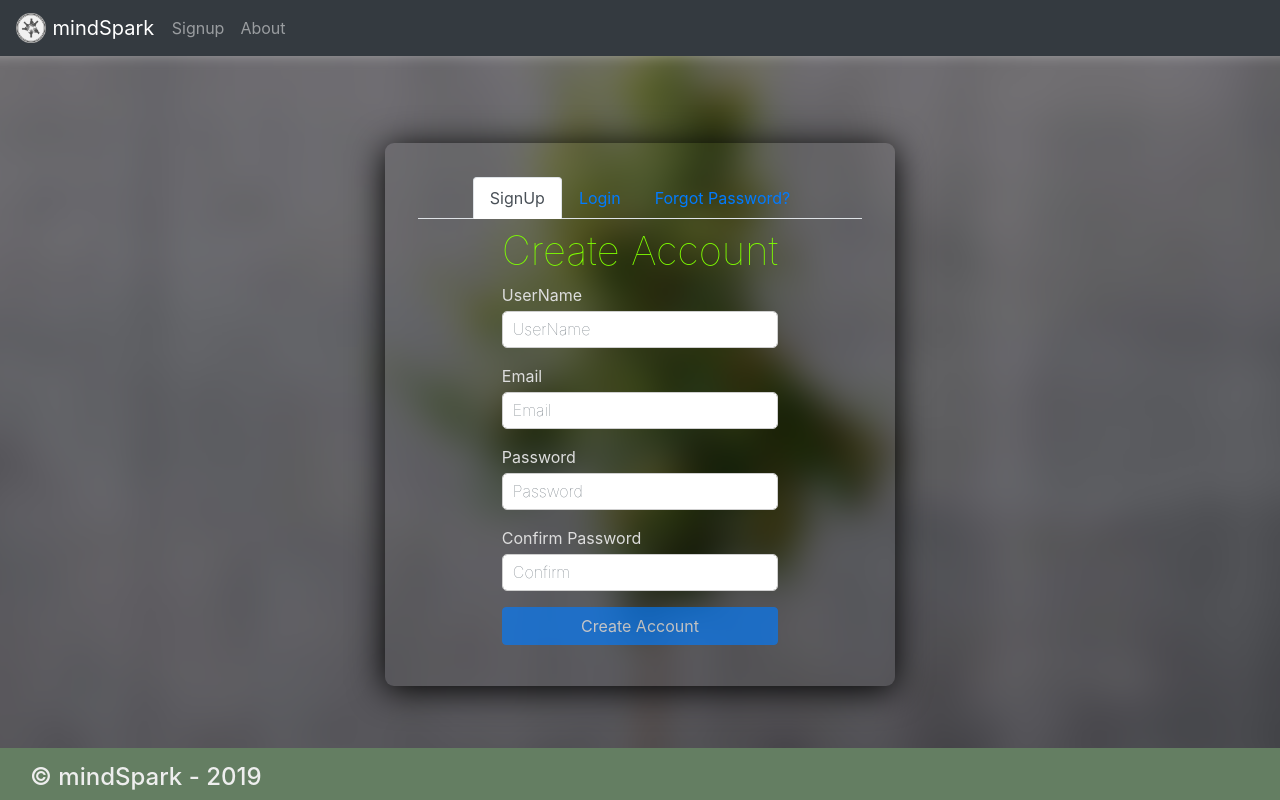
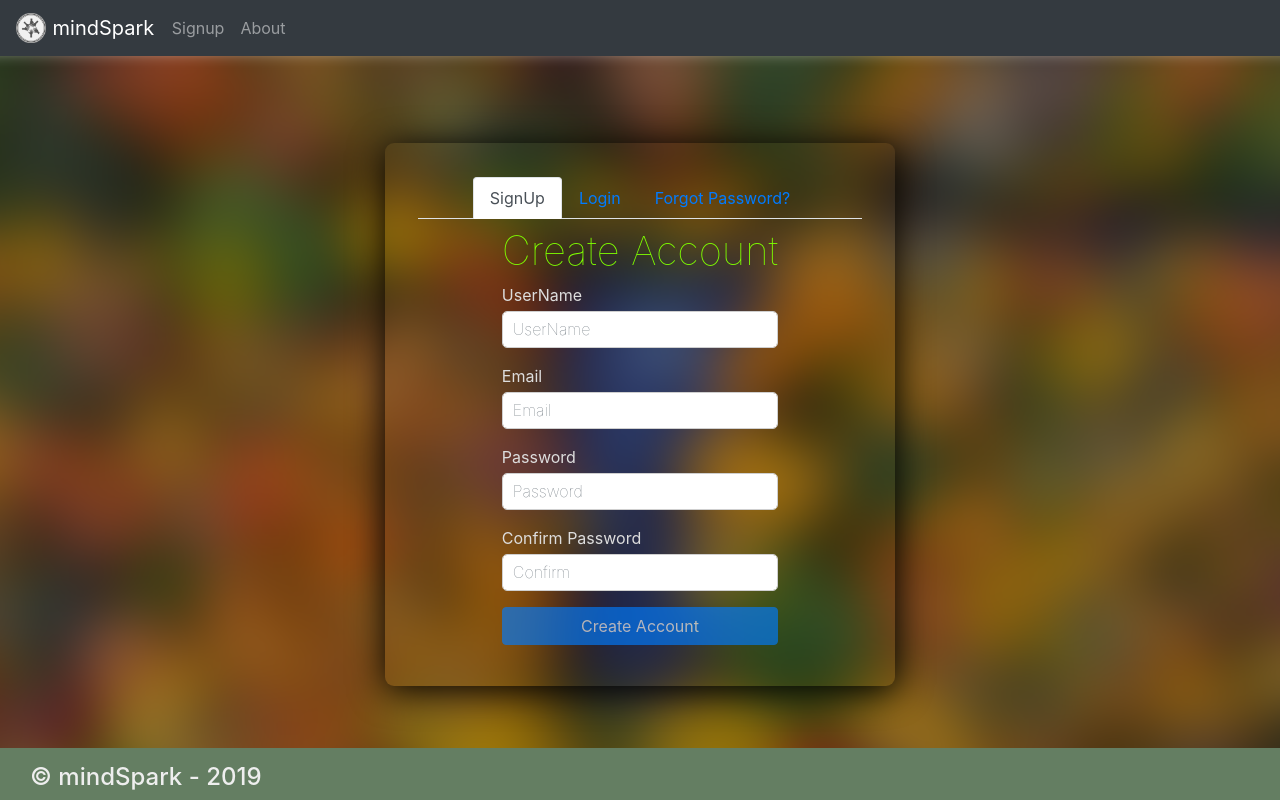
Before and after one commit to abansal98/mindSpark, a React (Create React App) app in the folder react-app/: page /quoteboard in a window 1280 px wide. Built offline with nearby package versions, Linux system fonts and the light colour scheme; no server answers.

Commit message:
background image changed

```diff
--- a/react-app/src/components/About/About.css
+++ b/react-app/src/components/About/About.css
@@ -21,8 +21,8 @@
   background-position: center;
   background-size: cover;
   background-attachment: fixed;
-  /* filter: blur(9px); */
-  /* -webkit-filter: blur(9px); */
+  /* filter: blur(9px);
+  -webkit-filter: blur(9px); */
   background-repeat: no-repeat;
   /* min-height: 100vh; */
   /* transform: scale(1.04); */
--- a/react-app/src/components/SignUpSignIn/SignUpSignIn.css
+++ b/react-app/src/components/SignUpSignIn/SignUpSignIn.css
@@ -16,7 +16,7 @@
   position: fixed;
   width: 100%;
   height: 100%;
-  background-image: url("../../image/concretetree.jpg");
+  background-image: url("../../image/blurforest2.jpg");
   background-position: center;
   background-size: cover;
   background-attachment: fixed;
```
Also changed, not shown: react-app/src/image/concretetree.jpg.
